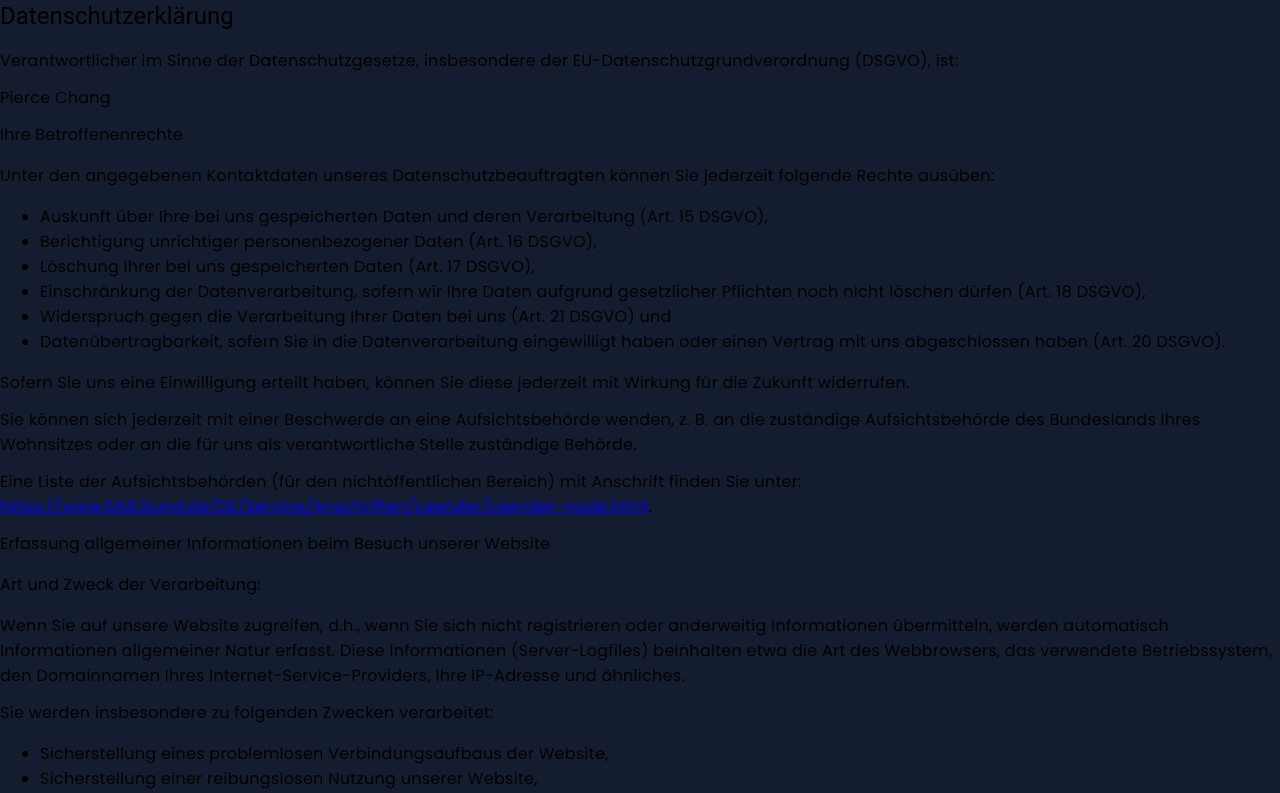
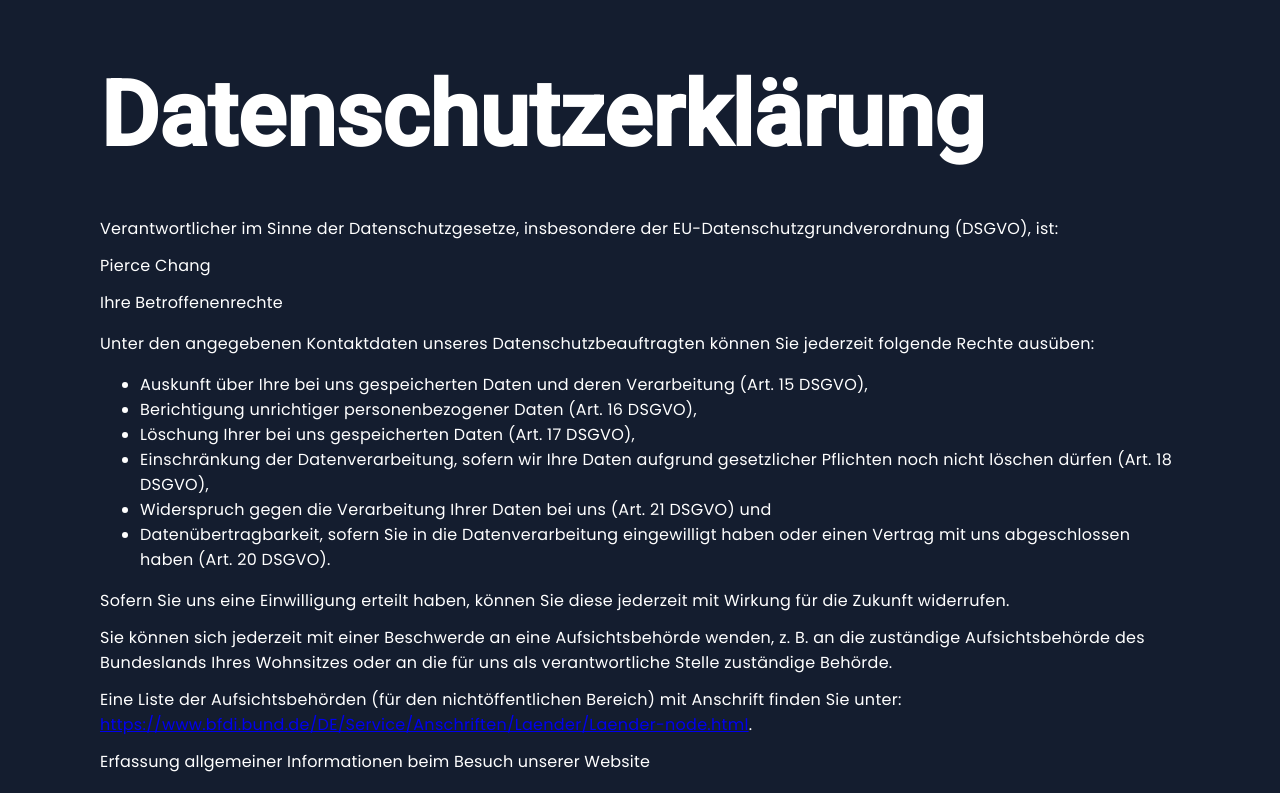
Before and after one commit to Pierce-Chang/Portfolio-Pierce-Chang, an Angular app: page /privacy-policy in a window 1280 px wide. Shown: the top 793 px of the page. Built offline with nearby package versions, Linux system fonts and the light colour scheme.

Commit message:
color on policy

```diff
--- a/src/app/privacy-policy/privacy-policy.component.scss
+++ b/src/app/privacy-policy/privacy-policy.component.scss
@@ -0,0 +1,10 @@
+section {
+    color: white;
+    padding: 100px 100px;
+
+    h1 {
+        font-size: 90px;
+        font-weight: 700;
+        height: 100px;
+    }
+}
```
